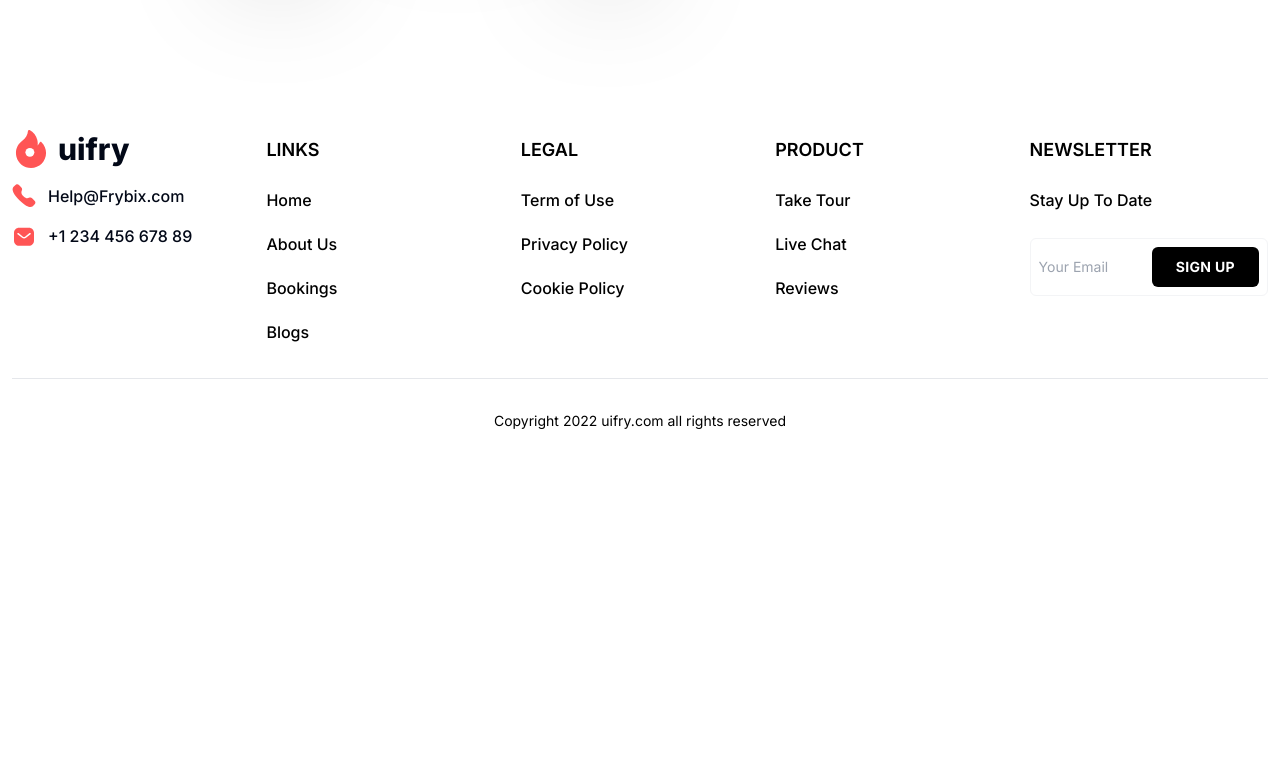
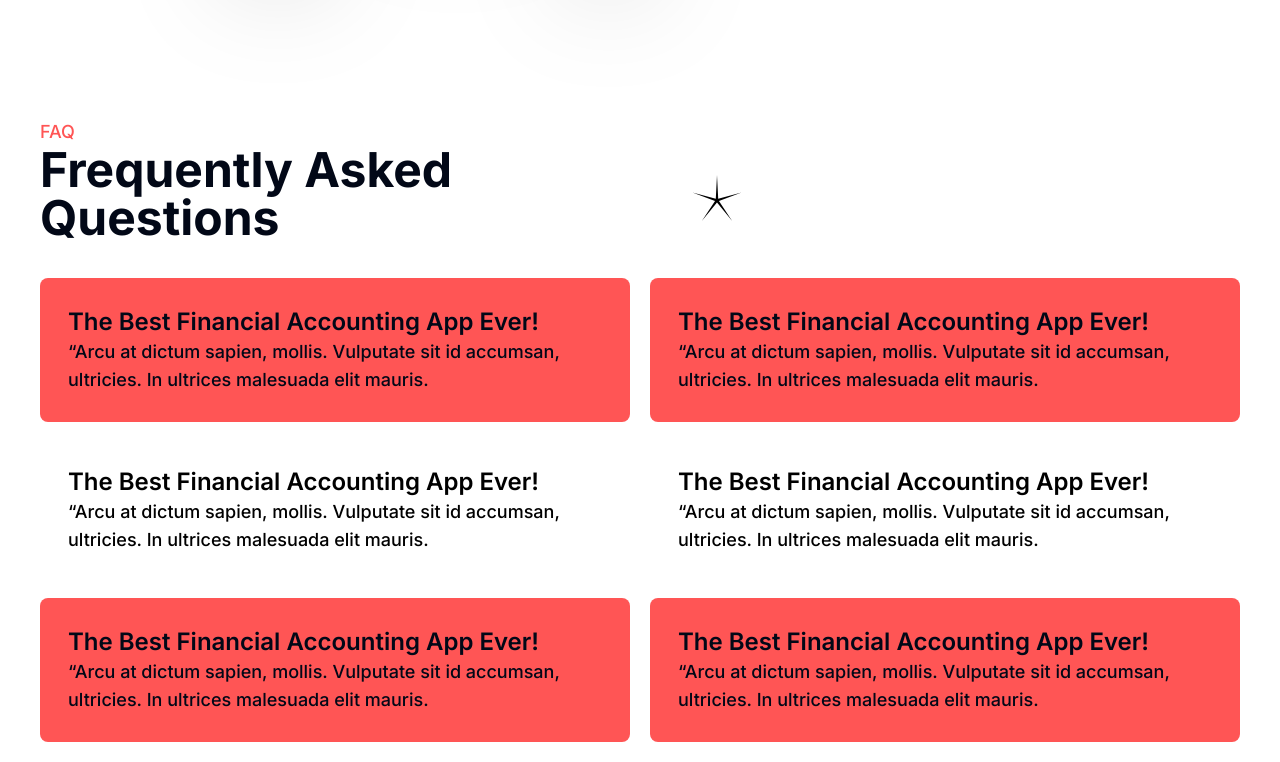
Before and after one commit to tejasvi8686/Responsive-App-Landing-Page-Design, a Next.js app: page / in a window 1280 px wide. Shown: the part 3778-4540 px from the top of the page. Before the commit the page ends 4241 px from the top, so only its background shows below. Built offline with nearby package versions, Linux system fonts and the light colour scheme.

Commit message:
FAQ done

```diff
--- a/app/page.tsx
+++ b/app/page.tsx
@@ -6,6 +6,7 @@ import Bell from "@/public/assets/bell.svg";
 import Cstar from "@/public/assets/cStar.svg";
 import Vise from "@/public/assets/visa.svg";
 import Testimonials from "@/components/Testimonial";
+import Faq from "@/components/Faq";
 export default function Home() {
   return (
     <>
@@ -32,6 +33,7 @@ export default function Home() {
         iconText="Fully Customizable"
       />
       <Testimonials />
+      <Faq />
     </>
   );
 }
--- a/components/Faq.tsx
+++ b/components/Faq.tsx
@@ -1,11 +1,85 @@
-import React from 'react'
+import React from "react";
+import Star from "@/public/assets/start.svg";
+import Image from "next/image";
 
 const Faq = () => {
   return (
-    <div>
+    <section className=" bg-white dark:bg-gray-900">
+      <div className="sm:px-10 px-5 sm:py-5 py-9">
+        <div className="flex flex-row items-center sm:gap-60 gap-9">
+          <div className=" mb-9">
+            <h3 className="text-lg font-medium text-[#ff5555]">FAQ</h3>
+            <h1 className="font-bold lg:text-5xl text-3xl">
+              Frequently Asked <br /> Questions
+            </h1>
+          </div>
 
-    </div>
-  )
-}
+          <Image src={Star} alt="Start" height={50} width={50} className="" />
+        </div>
 
-export default Faq
+        <div className="flex lg:flex-row flex-col-reverse gap-5 ">
+          <div className="flex flex-col gap-4">
+            <div className="bg-[#ff5555] px-7 py-7 rounded-lg">
+              <h3 className="text-2xl font-semibold">
+                The Best Financial Accounting App Ever!
+              </h3>
+              <p className="font-medium text-lg">
+                “Arcu at dictum sapien, mollis. Vulputate sit id accumsan,
+                ultricies. In ultrices malesuada elit mauris.
+              </p>
+            </div>
+            <div className="bg-white px-7 py-7 rounded-lg">
+              <h3 className="text-2xl font-semibold  text-black">
+                The Best Financial Accounting App Ever!
+              </h3>
+              <p className="font-medium text-lg  text-black ">
+                “Arcu at dictum sapien, mollis. Vulputate sit id accumsan,
+                ultricies. In ultrices malesuada elit mauris.
+              </p>
+            </div>
+            <div className="bg-[#ff5555] px-7 py-7 rounded-lg">
+              <h3 className="text-2xl font-semibold">
+                The Best Financial Accounting App Ever!
+              </h3>
+              <p className="font-medium text-lg">
+                “Arcu at dictum sapien, mollis. Vulputate sit id accumsan,
+                ultricies. In ultrices malesuada elit mauris.
+              </p>
+            </div>
+          </div>
+          <div className=" flex flex-col gap-4">
+            <div className="bg-[#ff5555] px-7 py-7 rounded-lg">
+              <h3 className="text-2xl font-semibold">
+                The Best Financial Accounting App Ever!
+              </h3>
+              <p className="font-medium text-lg">
+                “Arcu at dictum sapien, mollis. Vulputate sit id accumsan,
+                ultricies. In ultrices malesuada elit mauris.
+              </p>
+            </div>
+            <div className="bg-white px-7 py-7 rounded-lg">
+              <h3 className="text-2xl font-semibold text-black ">
+                The Best Financial Accounting App Ever!
+              </h3>
+              <p className="font-medium text-lg text-black ">
+                “Arcu at dictum sapien, mollis. Vulputate sit id accumsan,
+                ultricies. In ultrices malesuada elit mauris.
+              </p>
+            </div>
+            <div className="bg-[#ff5555] px-7 py-7 rounded-lg">
+              <h3 className="text-2xl font-semibold">
+                The Best Financial Accounting App Ever!
+              </h3>
+              <p className="font-medium text-lg">
+                “Arcu at dictum sapien, mollis. Vulputate sit id accumsan,
+                ultricies. In ultrices malesuada elit mauris.
+              </p>
+            </div>
+          </div>
+        </div>
+      </div>
+    </section>
+  );
+};
+
+export default Faq;
```
